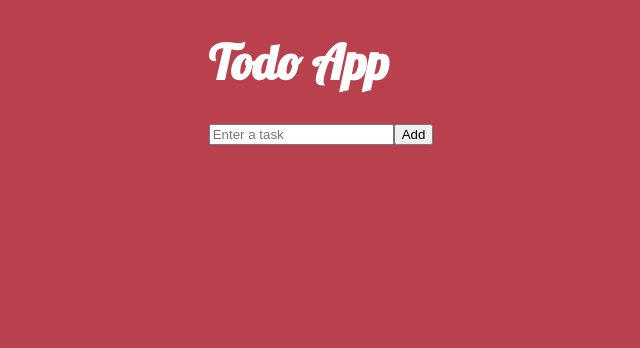
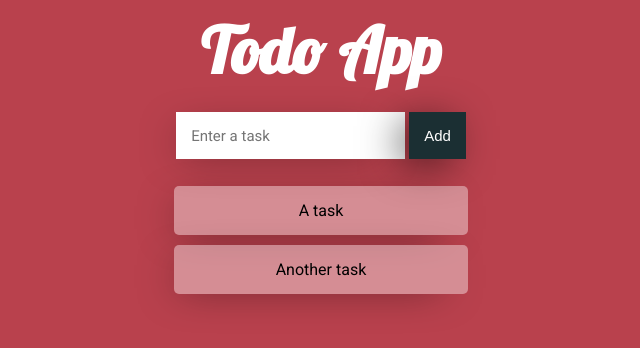
Before and after one commit to arnavb/simple-todo-app, a React (Create React App) app: page / in a window 1280 px wide. Shown: the top 348 px of the page, without its empty margins (319-959 px from the left). Built offline with nearby package versions, Linux system fonts and the light colour scheme.

Commit message:
Start adding some CSS styles

```diff
--- a/src/App.css
+++ b/src/App.css
@@ -1,7 +1,13 @@
-@import url('https://fonts.googleapis.com/css?family=Lobster&display=swap');
-
 .title {
   color: white;
   font-family: 'Lobster', sans-serif;
-  font-size: 3em;
+  font-size: 4em;
+  margin: 10px 10px;
 }
+
+.app {
+  height: 100%;
+  display: flex;
+  flex-direction: column;
+  align-items: center;
+}
--- a/src/App.js
+++ b/src/App.js
@@ -1,13 +1,14 @@
 import React from 'react';
 import TodoList from './TodoList';
 import './App.css';
+import './fonts.css';
 
 const App = () => {
   return (
-    <>
+    <div className='app'>
       <h1 className='title'>Todo App</h1>
       <TodoList />
-    </>
+    </div>
   );
 };
 
--- /dev/null
+++ b/src/TodoItem.css
@@ -0,0 +1,10 @@
+.todoItem {
+  list-style-type: none;
+  text-align: center;
+  padding: 15px;
+  background-color: rgba(255, 255, 255, 0.4);
+  border-radius: 5px;
+  margin: 10px 0;
+  width: 100%;
+  box-shadow: -11px 7px 41px -17px rgba(0, 0, 0, 0.75);
+}
--- a/src/TodoItem.js
+++ b/src/TodoItem.js
@@ -1,7 +1,8 @@
 import React from 'react';
+import './TodoItem.css';
 
 const TodoItem = props => {
-  return <li>{props.value}</li>;
+  return <li className='todoItem'>{props.value}</li>;
 };
 
 export default TodoItem;
--- /dev/null
+++ b/src/TodoList.css
@@ -0,0 +1,35 @@
+.todoList {
+  margin: 10px 0;
+  font-family: 'Roboto', sans-serif;
+}
+
+.todoItems {
+  margin-top: 25px;
+}
+
+.todoInput,
+.addTodoButton {
+  -webkit-appearance: none;
+  border: none;
+  padding: 15px;
+  margin: 2px;
+  font-size: 15px;
+}
+
+.todoInput {
+  box-shadow: -11px 7px 41px -17px rgba(0, 0, 0, 0.75);
+}
+
+.todoInput:focus {
+  outline: none;
+}
+
+.addTodoButton {
+  background-color: #1b2f33;
+  box-shadow: -11px 7px 41px -5px rgba(0, 0, 0, 0.75);
+  color: white;
+}
+
+.todoInput::placeholder {
+  font-family: 'Roboto', sans-serif;
+}
--- a/src/TodoList.js
+++ b/src/TodoList.js
@@ -1,12 +1,23 @@
 import React, { Component } from 'react';
 import TodoItem from './TodoItem';
+import './TodoList.css';
+import './fonts.css';
 
 let todoId = 1;
 
 export default class TodoList extends Component {
   state = {
     inputValue: '',
-    items: [],
+    items: [
+      {
+        value: 'A task',
+        key: todoId++,
+      },
+      {
+        value: 'Another task',
+        key: todoId++,
+      },
+    ],
   };
 
   onChange = event => {
@@ -42,12 +53,15 @@ export default class TodoList extends Component {
             type='text'
             onChange={this.onChange}
             value={this.state.inputValue}
+            className='todoInput'
             placeholder='Enter a task'
           />
-          <input type='submit' value='Add' />
+          <button type='submit' className='addTodoButton'>
+            Add
+          </button>
         </form>
 
-        <ul>{todoItems}</ul>
+        <ul className='todoItems'>{todoItems}</ul>
       </div>
     );
   }
--- /dev/null
+++ b/src/fonts.css
@@ -0,0 +1,2 @@
+@import url('https://fonts.googleapis.com/css?family=Lobster&display=swap');
+@import url('https://fonts.googleapis.com/css?family=Roboto&display=swap');
--- a/src/index.css
+++ b/src/index.css
@@ -1,8 +1,19 @@
-body {
+*,
+*::before,
+*::after {
+  box-sizing: border-box;
   margin: 0;
   padding: 0;
+}
+
+body {
   background-color: #b9414d;
+  height: 100vh;
+  width: 100%;
+}
+
+#root {
+  height: 100%;
   display: flex;
-  flex-direction: column;
-  align-items: center;
+  justify-content: center;
 }
```
